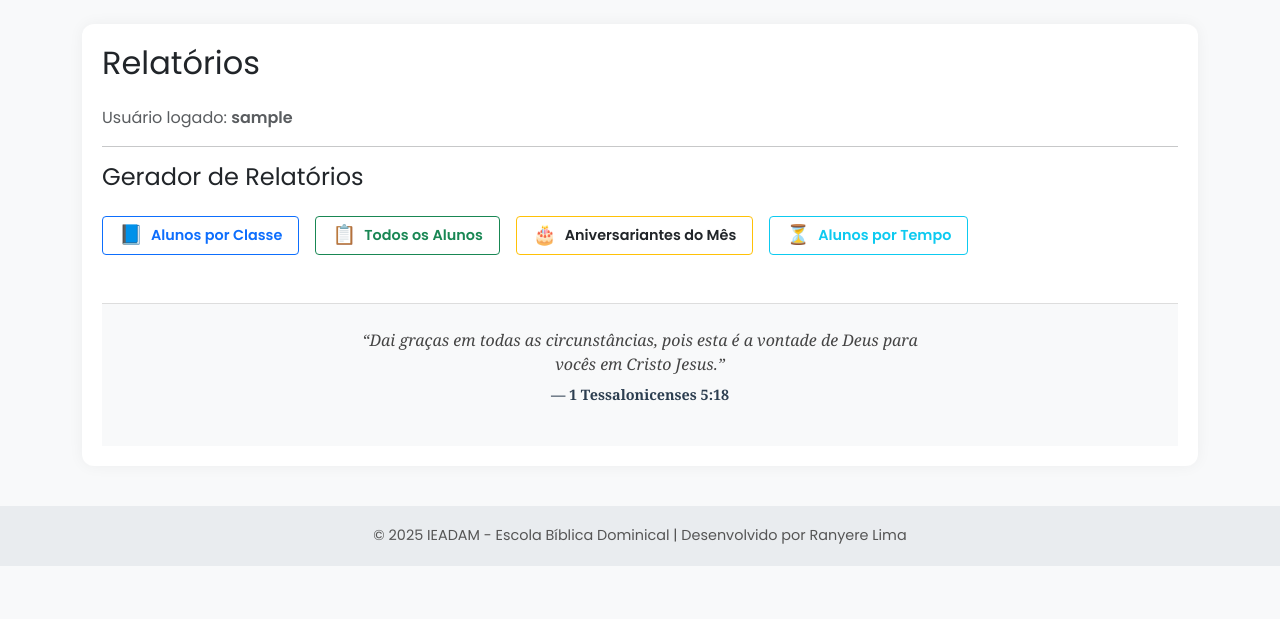
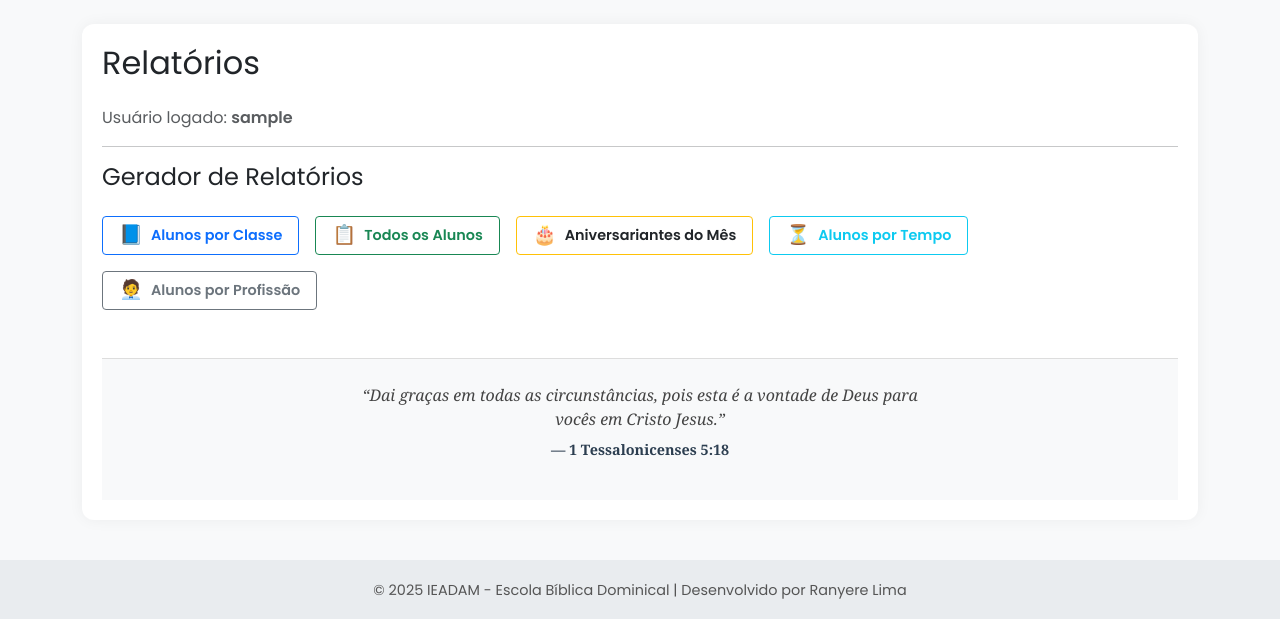
Before and after one commit to RanyereLima25/ebd, a Flask app: page /relatorios in a window 1280 px wide. Shown: the part 56-675 px from the top of the page. Run offline with Flask 3, Linux system fonts and the light colour scheme; a user stored in the database is signed in; tables that the repository leaves empty hold one stand-in row (values such as "Sample post").

Commit message:
Update relatorios.html

```diff
--- a/templates/relatorios.html
+++ b/templates/relatorios.html
@@ -28,7 +28,13 @@
     <span class="me-2" style="font-size: 1.2rem;">⏳</span> Alunos por Tempo
   </a>
 
+  <!-- ✅ NOVO RELATÓRIO ADICIONADO AQUI -->
+  <a href="{{ url_for('relatorio_alunos_por_profissao') }}" class="btn btn-outline-secondary btn-sm d-flex align-items-center px-3" style="font-weight: 600; font-size: 0.9rem;">
+    <span class="me-2" style="font-size: 1.2rem;">🧑‍💼</span> Alunos por Profissão
+  </a>
+
 </div>
+
 
 <!-- RODAPÉ -->
 <footer style="
```
